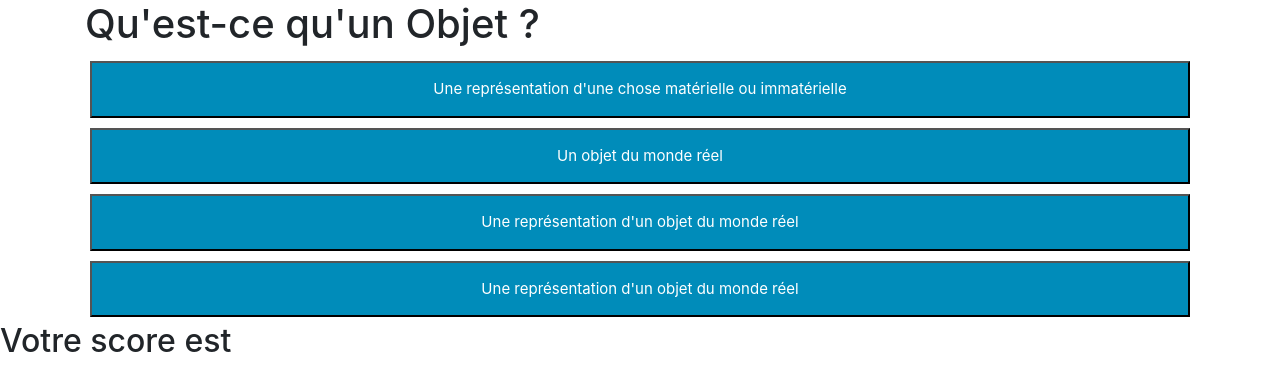
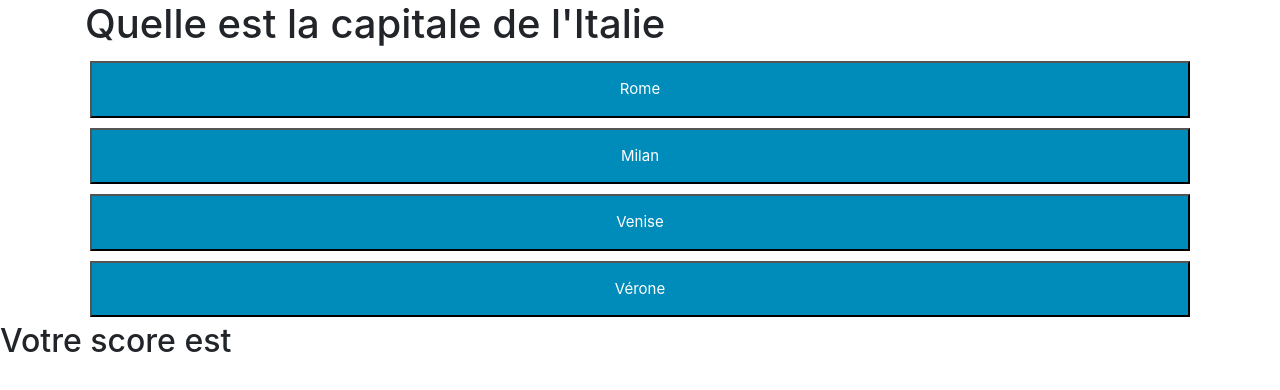
Before and after one commit to avitsara/quizzEducatifReact, a React (Create React App) app in the folder quizz/: page / in a window 1280 px wide. Shown: the top 390 px of the page. Built offline with nearby package versions, Linux system fonts and the light colour scheme.

Commit message:
Modification du composant QuestionsReponses

```diff
--- a/quizz/src/components/QuestionsReponses.js
+++ b/quizz/src/components/QuestionsReponses.js
@@ -4,19 +4,43 @@ import ReactDOM from 'react-dom';
 import { Fragment } from 'react';
 
 /*================  COMPOSANT REPRÉSENTANT LES QUESTIONS ET LES RÉPONSES =================*/
-class QuestionsReponses extends React.Component {
+function QuestionsReponses(){
 
+      const questions = [
+        {
+          question : "Quelle est la capitale de l'Italie",
+          reponses : [
+              { reponse: "Rome" , correct : true},
+              { reponse: "Milan" , correct : false},
+              { reponse : "Venise" , correct : false},
+              { reponse : "Vérone" , correct : false},
+          ],
 
-  render(){
+        },
+        {
+          question : "Quelle est la capitale de l'Allemagne",
+          reponses : [
+              { reponse: "Hambourg" , correct : false},
+              { reponse: "Berlin" , correct : true},
+              { reponse : "Munich" , correct : false},
+              { reponse : "Cologne" , correct : false},
+          ],
+        }
+      ]
+
     return(
       <Fragment>
           <div className="container">
             <div className="questions">
-                  <h1> Qu'est-ce qu'un Objet ?  </h1>
-                    <button className="reponses"> Une représentation d'une chose matérielle ou immatérielle  </button>
-                    <button className="reponses"> Un objet du monde réel  </button>
-                    <button className="reponses"> Une représentation d'un objet du monde réel </button>
-                    <button className="reponses">  Une représentation d'un objet du monde réel </button>
+                  <h1> { questions[0].question}</h1>
+                  <div className="questions">
+                    <button className="reponses"> {questions[0].reponses[0].reponse} </button>
+                    <button className="reponses"> {questions[0].reponses[1].reponse} </button>
+                    <button className="reponses"> {questions[0].reponses[2].reponse} </button>
+                    <button className="reponses"> {questions[0].reponses[3].reponse} </button>
+
+
+                  </div>
             </div>
 
 
@@ -24,7 +48,6 @@ class QuestionsReponses extends React.Component {
 
       </Fragment>
     )
-  }
 }
 /*====  EXPORTATION PAR DÉFAUT ===*/
 export default QuestionsReponses;
```
